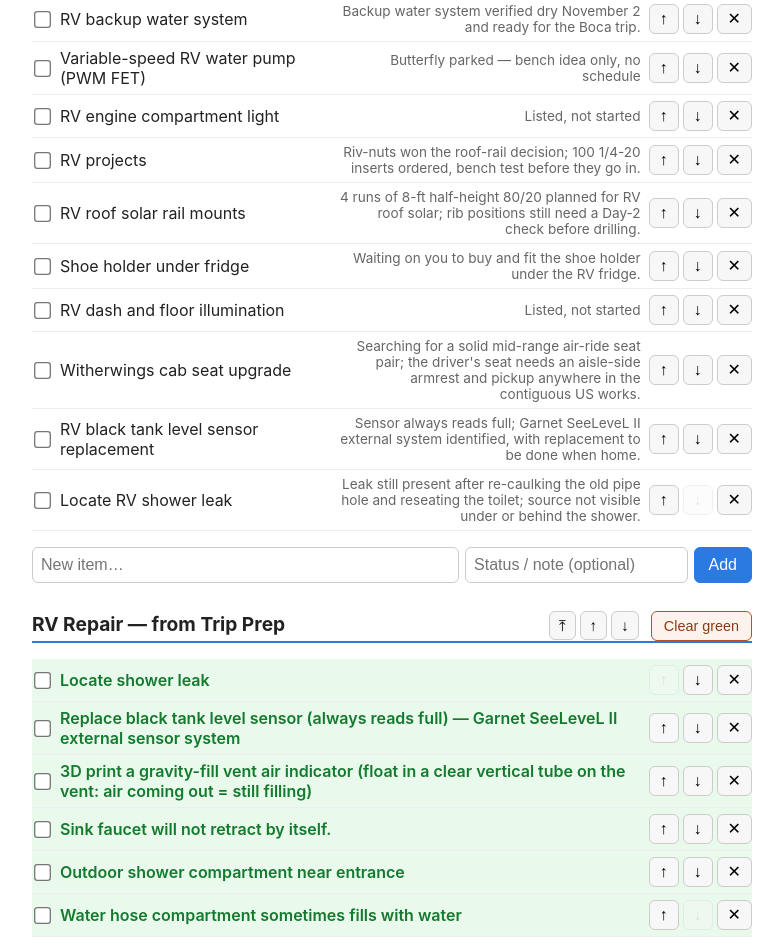
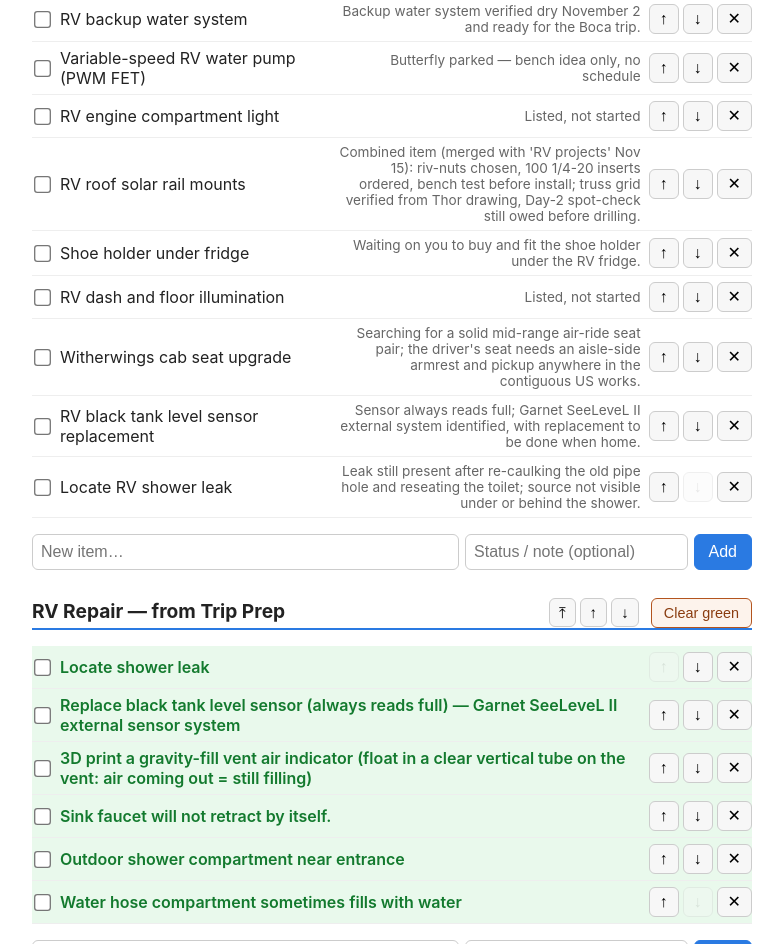
Before and after one commit to MisterE000/Muse-list-, a plain HTML site: page projects.html in a window 1280 px wide. Shown: the part 1125-2069 px from the top of the page, without its empty margins (248-1031 px from the left). Drawn offline with Linux system fonts and the light colour scheme; no server answers.

Commit message:
Publish: projects.html, projects-data.json

```diff
--- a/projects.html
+++ b/projects.html
@@ -158,13 +158,8 @@ var SEED = [
         "done": false
       },
       {
-        "name": "RV projects",
-        "qty": "Riv-nuts won the roof-rail decision; 100 1/4-20 inserts ordered, bench test before they go in.",
-        "done": false
-      },
-      {
         "name": "RV roof solar rail mounts",
-        "qty": "4 runs of 8-ft half-height 80/20 planned for RV roof solar; rib positions still need a Day-2 check before drilling.",
+        "qty": "Combined item (merged with 'RV projects' Nov 15): riv-nuts chosen, 100 1/4-20 inserts ordered, bench test before install; truss grid verified from Thor drawing, Day-2 spot-check still owed before drilling.",
         "done": false
       },
       {
```
Also changed, not shown: projects-data.json (+2 -7 lines).
